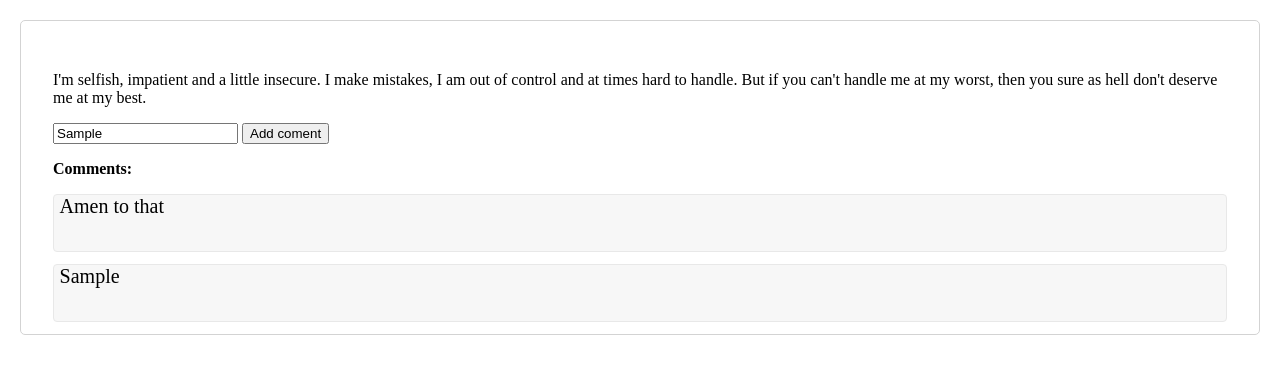
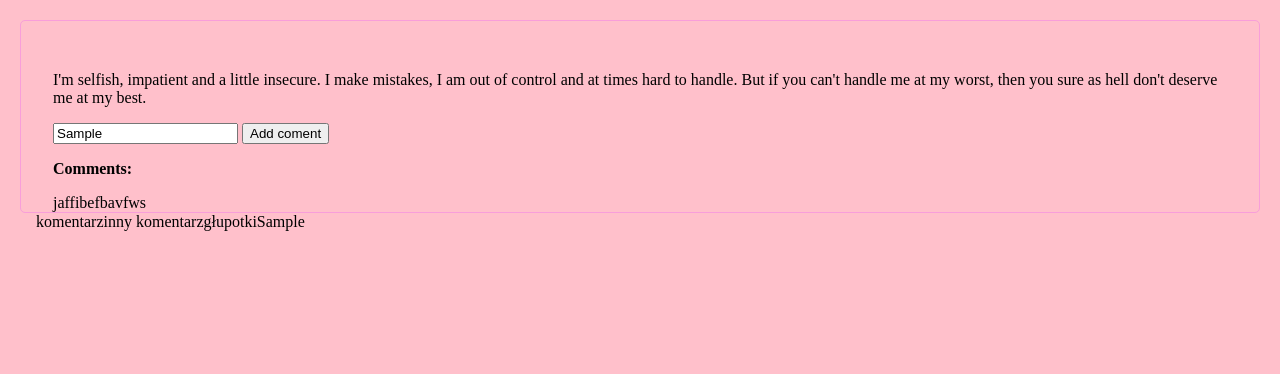
Before and after one commit to RaindanceMaggiie/comment-box, a plain HTML site: page index.html in a window 1280 px wide. Both pictures are taken after typing "Sample" into the empty fields and a click on the button "Add coment". Drawn offline with Linux system fonts and the light colour scheme.

Commit message:
My first git commit

```diff
--- a/css/styles.css
+++ b/css/styles.css
@@ -1,10 +1,13 @@
 body {
   padding: 0;
   margin: 20px;
+  background: pink;
+  background-size: cover;
+  background-repeat: no-repeat;
 }
 
 .postWrapper {
-  border: 1px solid lightgray;
+  border: 1px solid rgb(248, 158, 218);
   border-radius: 5px;
 }
 
--- a/index.html
+++ b/index.html
@@ -34,8 +34,12 @@
       <div class="comment-box">
         <p><strong>Comments: </strong></p>
       </div>
+      <div>
+        jaffibefbavfws
+      </div>
 
       <div id="comments"></div>
     </div>
+    <div id="newComments"></div>
   </body>
 </html>
--- a/js/script.js
+++ b/js/script.js
@@ -1,38 +1,53 @@
-const comments = [
-  {
-    name: "Martin Luther King",
-    comment: "Amen to that"
-  }
-];
+// const comments = [
+//   {
+//     name: "Martin Luther King",
+//     comment: "Amen to that"
+//   }
+// ];
 
-const user = {
-  name: "Barack Obama"
-};
+// const user = {
+//   name: "Barack Obama"
+// };
 
-const addComment = event => {
-  const commentInput = document.getElementById("comment-input");
-  const comment = commentInput.value;
-  const target = document.getElementById("comments");
+// const addComment = event => {
+//   const commentInput = document.getElementById("comment-input");
+//   const comment = commentInput.value;
+//   const target = document.getElementById("comments");
 
-  if (comment.length > 0) {
-    comments.push({ name: user.name, comment });
+//   if (comment.length > 0) {
+//     comments.push({ name: user.name, comment });
 
-    const newComments = comments
-      .map(
-        comment => `<div class="single-comment">
-  <p class="comment-text">${comment.comment}</p>
-  </div>`
-      )
-      .join(" ");
+//     const newComments = comments
+//       .map(
+//         comment => `<div class="single-comment>
+//   <p class="comment-text">${comment.comment}</p>
+//   </div>`
+//       )
+//       .join(" ");
 
-    target.innerHTML = newComments;
+//     target.innerHTML = newComments;
 
-    comment.value = "";
-    window.scrollTo(0, document.body.scrollHeight);
+//     comment.value = "";
+//     window.scrollTo(0, document.body.scrollHeight);
+//     event.preventDefault();
+//   }
+// };
+
+// document
+//   .getElementById("comment-button")
+//   .addEventListener("click", event => addComment(event));
+
+const newArray = ["komentarz", "inny komentarz", "głupotki"];
+const newComments = document.getElementById("newComments");
+  newArray.forEach( comment => {newComments.innerText += comment})
+
+const newFunction = event => {
     event.preventDefault();
-  }
-};
+    const commentInput = document.getElementById("comment-input")
+    let commentValue = commentInput.value
+    newComments.innerText += commentValue
+ }
 
-document
-  .getElementById("comment-button")
-  .addEventListener("click", event => addComment(event));
+
+document.getElementById("comment-button")
+  .addEventListener("click", (event) => newFunction(event));
```
